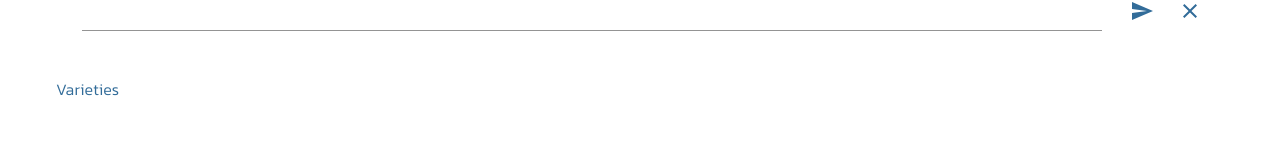
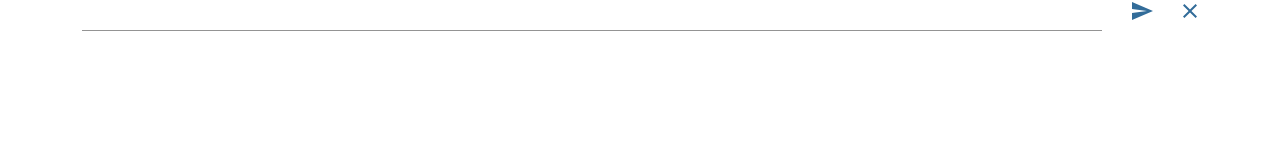
Before and after one commit to dmitridrozdov/grammar-genie, a React (Vite) app: page / in a window 1280 px wide. Shown: the part 123-290 px from the top of the page. Built offline with nearby package versions, Linux system fonts and the light colour scheme.

Commit message:
Update App.jsx

```diff
--- a/src/App.jsx
+++ b/src/App.jsx
@@ -94,7 +94,7 @@ const App = () => {
               <Grid item xs={12}>
                 {correction === '' ? <></> : <CorrectResponse text={correction} />}
               </Grid>
-              <Typography style={{ marginTop: '30px', fontFamily: 'Kanit', color: '#326c99' }}>Varieties</Typography>
+              {rephrase === '' ? <></> : <Typography style={{ marginTop: '30px', fontFamily: 'Kanit', color: '#326c99' }}>Varieties</Typography>}
               <Grid container spacing={1} xs={12}>
                 {rephrase === '' ? <></> : <RephraseComponent text={rephrase} />}
               </Grid>
```
